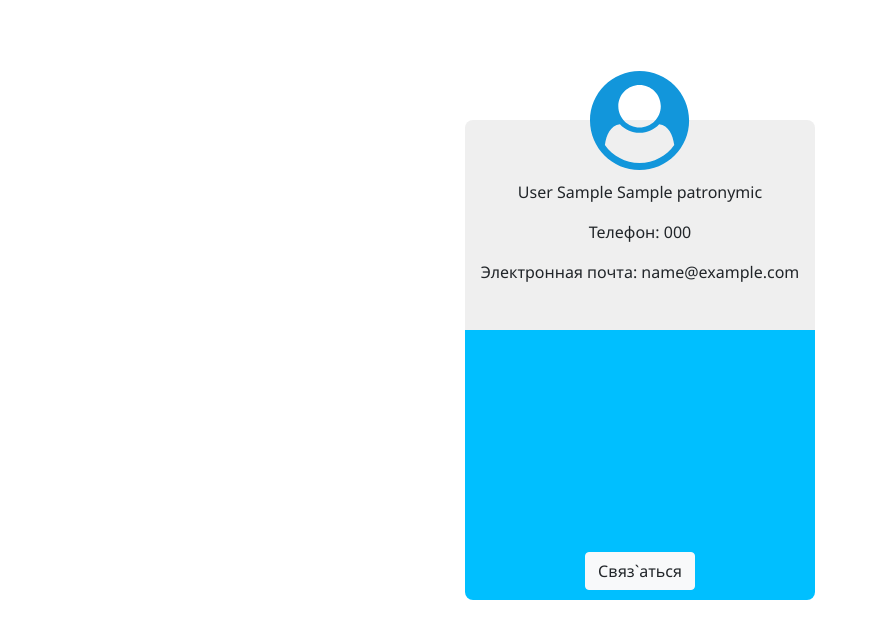
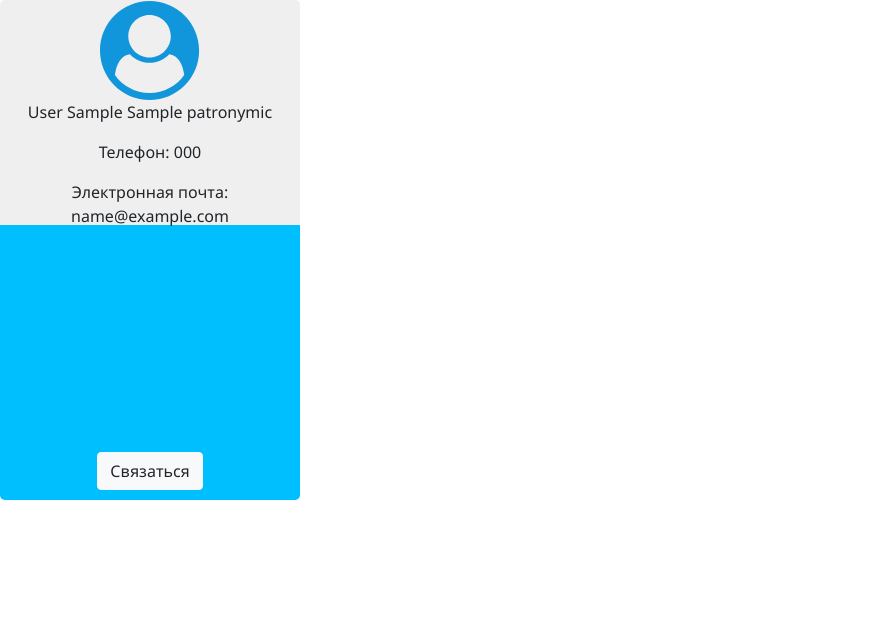
Before and after one commit to Igor-Kholupko/SAT, a Django app: template src/templates/custom_auth/personal_page/personal_page_view.html in a window 1280 px wide. Shown: the top 639 px of the page, without its empty margins (0-878 px from the left). Run offline with Django 3.2, Linux system fonts and the light colour scheme; tables that the repository leaves empty hold one stand-in row (values such as "Sample post"); the template is opened without the code that fills it: values that come from a table or form of the project are taken from there, most other values are stand-ins (such as "Sample title", 1, 10 or a date in 2020); some libraries are stand-ins or nearby versions.

Commit message:
Исправление старых стилей и изменение окна просмотра профиля.

```diff
--- a/src/static/css/lab_info.css
+++ b/src/static/css/lab_info.css
@@ -1,6 +1,6 @@
 .lab_info {
     width: 100%;
-    height: 95%;
+    height: 100%;
     border: none;
 }
 
--- a/src/static/css/personal_page_view.css
+++ b/src/static/css/personal_page_view.css
@@ -1,46 +1,33 @@
 .personal_page {
     position: relative;
-    width: 350px;
-    height: 600px;
-    margin: 0 auto;
+    width: 300px;
+    height: 500px;
+    margin: 0;
     font-family: "Segoe UI";
 }
 
-.photo_container {
-    width: 100%;
-    height: 20%;
-    text-align: center;
-}
-
 .profile_img {
-    margin-top: 70px;
     width: 100px;
     height: 100px;
 }
 
 .personal_info_container {
     width: 100%;
-    height: 35%;
+    height: 45%;
     background-color: #efefef;
+    text-align: center;
     border: 0;
-    border-radius: 0.5em;
+    border-radius: 0.3em;
     border-bottom-right-radius: 0;
     border-bottom-left-radius: 0;
 }
 
-.personal_info_content {
-    width: 100%;
-    height: 100%;
-    padding-top: 60px;
-    text-align: center;
-}
-
 .university_info_container {
     width: 100%;
-    height: 45%;
+    height: 55%;
     background-color: #00BFFF;
     border: 0;
-    border-radius: 0.5em;
+    border-radius: 0.3em;
     border-top-right-radius: 0;
     border-top-left-radius: 0;
 }
@@ -53,7 +40,7 @@
 }
 
 .button_container {
-    position: absolute;
     width: 100%;
     bottom: 10px;
+    position: absolute;
 }
--- a/src/static/css/site_base.css
+++ b/src/static/css/site_base.css
@@ -112,9 +112,6 @@ body {
     cursor: default;
 }
 
-.show {display: block;}
-
-
 ul.errorlist {
     margin-bottom: 0;
     padding-inline-start: 0;
--- a/src/templates/chat/chat_list.html
+++ b/src/templates/chat/chat_list.html
@@ -10,7 +10,7 @@
                 <input class="search" type="text" placeholder="Поиск...">
             </div>
         </div>
-        <div class="recent_chats_list">
+        <div class="recent_chats_list" id="recent_scroll">
             <ul class="list-group">
                 {% for chat in chat_list %}
                     <li class="list-group-item list-group-item-action" id="{{ chat.uuid }}" style="padding: 0px;">
--- a/src/templates/custom_auth/personal_page/personal_page_view.html
+++ b/src/templates/custom_auth/personal_page/personal_page_view.html
@@ -4,11 +4,8 @@
               integrity="sha384-ggOyR0iXCbMQv3Xipma34MD+dH/1fQ784/j6cY/iJTQUOhcWr7x9JvoRxT2MZw1T"
               crossorigin="anonymous">
     <div class="personal_page">
-    <div class="photo_container">
+    <div class="personal_info_container">
         <img src="{% static 'images/icon.svg' %}" class="profile_img">
-    </div>
-    <div class="personal_info_container">
-        <div class="personal_info_content">
         <p>
             {{ person.surname }}
             {{ person.first_name }}
@@ -18,7 +15,6 @@
         <p>{% trans "Телефон:" %} {{ person.phone }}</p>
         {% endif %}
         <p>{% trans "Электронная почта:" %} {{ person.email }}</p>
-        </div>
     </div>
     <div class="university_info_container">
         <div class="university_info_content">
@@ -37,7 +33,7 @@
             {% if person.id == user.id %}
                 <button type="button" class="btn btn-light edit-button">{% trans "Редактировать" %}</button>
             {% else %}
-                <button type="button" class="btn btn-light contact-button" id="{{ person.id }}">{% trans "Связ`аться" %}</button>
+                <button type="button" class="btn btn-light contact-button" id="{{ person.id }}">{% trans "Связаться" %}</button>
             {% endif %}
             </div>
         </div>
--- a/src/templates/labs/dashboard.html
+++ b/src/templates/labs/dashboard.html
@@ -158,6 +158,7 @@
     {% endif %}
     $(document).on('click', '.contact-button', function (event) {
         event.preventDefault();
+        $('#profile_modal').modal('hide');
         $.ajax({
             type: 'GET',
             url: '/dashboard/',
@@ -199,7 +200,8 @@
                 'uid': this.id,
             },
             success: function (response) {
-                $("div.main_content").html(response);
+                $("div.modal-content").html(response);
+                $('#profile_modal').modal('show');
             },
             error: function (response) {
                 console.log(response);
```
Also changed, not shown: src/static/css/chat_list.css (+18 -0 lines), src/templates/labs/dashboard/lab_info.html (+10 -3 lines), src/templates/site_base.html (+6 -1 lines). Lines whose indentation alone changed are shown as unchanged.
